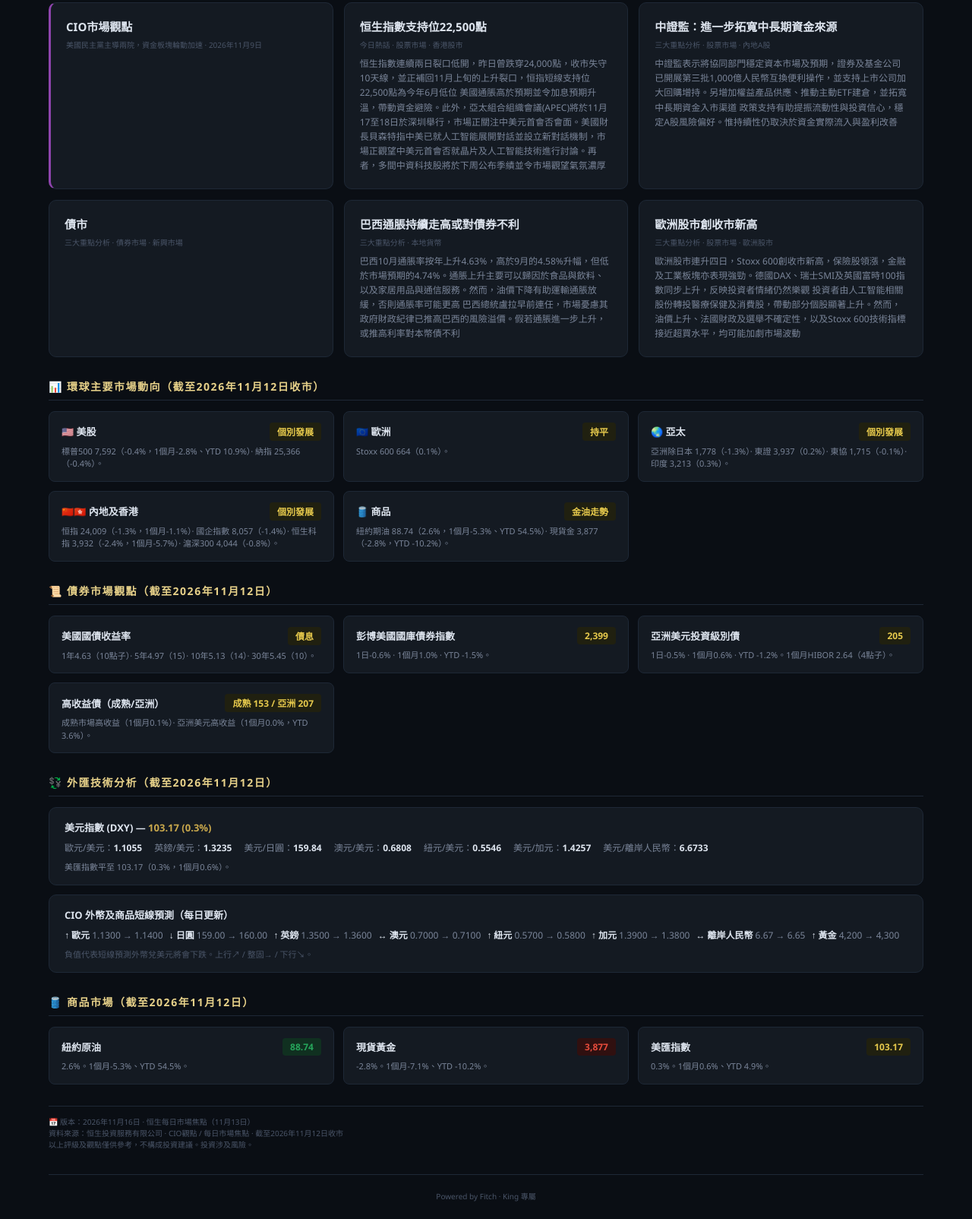
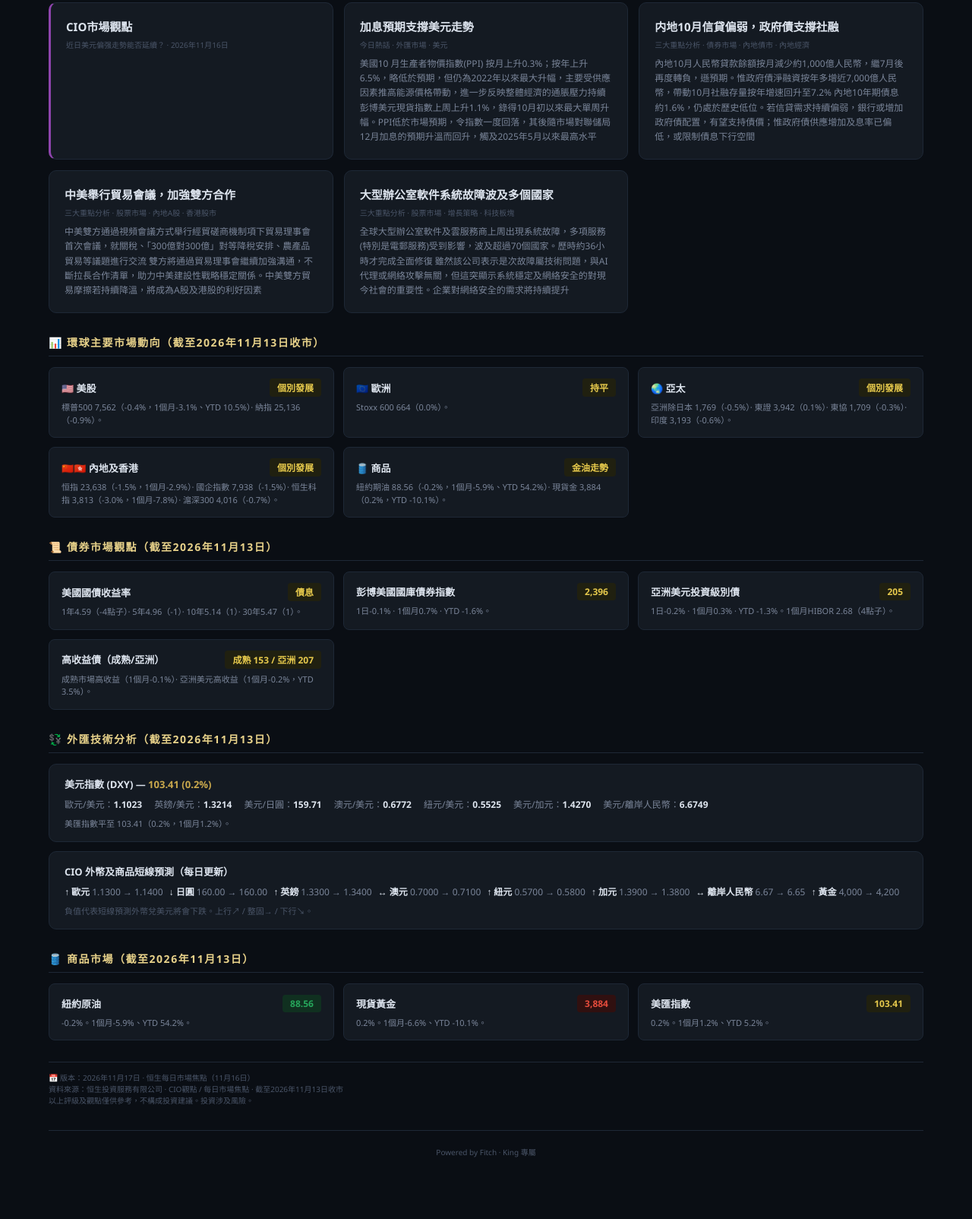
Before and after one commit to sylarlaw1996-star/hangseng-kb, a plain HTML site: page market-briefing/houseview.html in a window 1280 px wide. Shown: the part 344-1948 px from the top of the page at 76% size. After the commit the page ends 1911 px from the top, so only its background shows below. Drawn offline with Linux system fonts and the light colour scheme.

Commit message:
houseview daily update 2026-11-17

```diff
--- a/market-briefing/houseview.html
+++ b/market-briefing/houseview.html
@@ -60,7 +60,7 @@ body { font-family:'Segoe UI','Microsoft JhengHei',sans-serif; background:var(--
 <div class="top-bar">
   <h1>🏛️ 恒生 House View</h1>
   <div>
-    <span style="font-size:11px;color:var(--muted)">🕐 <span id="updateTime"></span> · 2026年11月16日更新</span>
+    <span style="font-size:11px;color:var(--muted)">🕐 <span id="updateTime"></span> · 2026年11月17日更新</span>
     <a href="https://www.hangseng.com/zh-hk/personal/investment/investment-insights/" target="_blank" style="font-size:11px;color:var(--blue);text-decoration:none;margin-left:16px">原文官網 →</a>
   </div>
   <nav>
@@ -75,11 +75,11 @@ body { font-family:'Segoe UI','Microsoft JhengHei',sans-serif; background:var(--
 
   <!-- Daily Market Focus -->
   <div class="section">
-    <div class="section-title">📡 每日市場焦點 · 11月13日</div>
+    <div class="section-title">📡 每日市場焦點 · 11月16日</div>
     <div class="headlines">
-      <div class="headline-item"><span class="dot" style="background:var(--gold)"></span>美國大型晶片股風波發酵，總裁辭任，加上油價反彈，美股三大指數均跌0.4%。美國10年期國債債息升14個基點至5.13厘</div>
-      <div class="headline-item"><span class="dot" style="background:var(--green)"></span>美匯指數微升0.3% 至103.17，美國總統特朗普指無需與伊朗達成協議，紐約期油升2.6%至每桶88.74美元。現貨金價跌2.8%至每盎司3,877.07美元</div>
-      <div class="headline-item"><span class="dot" style="background:var(--blue)"></span>亞太股市普遍受壓，韓股及台股分別跌0.6%及2.6%。A股及港股雙雙下挫，滬深300指數跌0.8% ，港股試穿24,000點，收跌1.3%。傳美國擬限制中國企業遠端存取AI晶片，重磅科技股及AI大模型股下挫，拖累科指下跌2.4%</div>
+      <div class="headline-item"><span class="dot" style="background:var(--gold)"></span>美國晶片龍頭人事變動引發市場對AI 供應鏈前景的疑慮，科技股尤其半導體板塊受壓，標指和納指分別跌0.4%和0.9%。美國PPI創4年來最大升幅，美國10年期債息升0.8個基點至5.14厘</div>
+      <div class="headline-item"><span class="dot" style="background:var(--green)"></span>美匯指數微升0.23% 至103.4，市場觀望美伊局勢進展，布蘭特期油持平，收報每桶95.84美元。現貨金價升0.2%至每盎司3,884美元</div>
+      <div class="headline-item"><span class="dot" style="background:var(--blue)"></span>歐洲Stoxx 600指數持平；亞太股市表現分化，韓股和日經分別跌0.98%及升0.5%。港股連跌三日，恒指收跌1.55%報23,638點，科技、半導體及汽車股等沽壓沉重。A股同步走弱，滬深300跌0.7%，AI硬件股跌幅較大</div>
     </div>
   </div>
 
@@ -89,130 +89,125 @@ body { font-family:'Segoe UI','Microsoft JhengHei',sans-serif; background:var(--
     <div class="cio-featured">
       <div class="cio-card featured">
         <h3>CIO市場觀點</h3>
-        <div class="authors">美國民主黨主導兩院，資金板塊輪動加速 · 2026年11月9日</div>
+        <div class="authors">近日美元偏强走勢能否延續？ · 2026年11月16日</div>
         <div class="desc"></div>
       </div>
       <div class="cio-card">
-        <h3>恒生指數支持位22,500點</h3>
-        <div class="authors">今日熱話 · 股票市場 · 香港股市</div>
-        <div class="desc">恒生指數連續兩日裂口低開，昨日曾跌穿24,000點，收市失守10天線，並正補回11月上旬的上升裂口，恒指短線支持位22,500點為今年6月低位 美國通脹高於預期並令加息預期升溫，帶動資金避險。此外，亞太組合組織會議(APEC)將於11月17至18日於深圳舉行，市場正關注中美元首會否會面。美國財長貝森特指中美已就人工智能展開對話並設立新對話機制，市場正觀望中美元首會否就晶片及人工智能技術進行討論。再者，多間中資科技股將於下周公布季績並令市場觀望氣氛濃厚</div>
+        <h3>加息預期支撐美元走勢</h3>
+        <div class="authors">今日熱話 · 外匯市場 · 美元</div>
+        <div class="desc">美國10 月生產者物價指數(PPI) 按月上升0.3%；按年上升6.5%，略低於預期，但仍為2022年以來最大升幅，主要受供應因素推高能源價格帶動，進一步反映整體經濟的通脹壓力持續 彭博美元現貨指數上周上升1.1%，錄得10月初以來最大單周升幅。PPI低於市場預期，令指數一度回落，其後隨市場對聯儲局12月加息的預期升溫而回升，觸及2025年5月以來最高水平</div>
       </div>
       <div class="cio-card">
-        <h3>中證監：進一步拓寬中長期資金來源</h3>
-        <div class="authors">三大重點分析 · 股票市場 · 內地A股</div>
-        <div class="desc">中證監表示將協同部門穩定資本市場及預期，證券及基金公司已開展第三批1,000億人民幣互換便利操作，並支持上市公司加大回購增持。另增加權益產品供應、推動主動ETF建倉，並拓寬中長期資金入市渠道 政策支持有助提振流動性與投資信心，穩定A股風險偏好。惟持續性仍取決於資金實際流入與盈利改善</div>
+        <h3>内地10月信貸偏弱，政府債支撐社融</h3>
+        <div class="authors">三大重點分析 · 債券市場 · 內地債市 · 內地經濟</div>
+        <div class="desc">內地10月人民幣貸款餘額按月減少約1,000億人民幣，繼7月後再度轉負，遜預期。惟政府債淨融資按年多增近7,000億人民幣，帶動10月社融存量按年增速回升至7.2% 內地10年期債息約1.6%，仍處於歷史低位。若信貸需求持續偏弱，銀行或增加政府債配置，有望支持債價；惟政府債供應增加及息率已偏低，或限制債息下行空間</div>
       </div>
       <div class="cio-card">
-        <h3>債市</h3>
-        <div class="authors">三大重點分析 · 債券市場 · 新興市場</div>
-        <div class="desc"></div>
+        <h3>中美舉行貿易會議，加強雙方合作</h3>
+        <div class="authors">三大重點分析 · 股票市場 · 內地A股 · 香港股市</div>
+        <div class="desc">中美雙方通過視頻會議方式舉行經貿磋商機制項下貿易理事會首次會議，就關稅、「300億對300億」對等降稅安排、農產品貿易等議題進行交流 雙方將通過貿易理事會繼續加強溝通，不斷拉長合作清單，助力中美建設性戰略穩定關係。中美雙方貿易摩擦若持續降溫，將成為A股及港股的利好因素</div>
       </div>
       <div class="cio-card">
-        <h3>巴西通脹持續走高或對債券不利</h3>
-        <div class="authors">三大重點分析 · 本地貨幣</div>
-        <div class="desc">巴西10月通脹率按年上升4.63%，高於9月的4.58%升幅，但低於市場預期的4.74%。通脹上升主要可以歸因於食品與飲料、以及家居用品與通信服務。然而，油價下降有助運輸通脹放緩，否則通脹率可能更高 巴西總統盧拉早前連任，市場憂慮其政府財政紀律已推高巴西的風險溢價。假若通脹進一步上升，或推高利率對本幣債不利</div>
-      </div>
-      <div class="cio-card">
-        <h3>歐洲股市創收市新高</h3>
-        <div class="authors">三大重點分析 · 股票市場 · 歐洲股市</div>
-        <div class="desc">歐洲股市連升四日，Stoxx 600創收市新高，保險股領漲，金融及工業板塊亦表現強勁。德國DAX、瑞士SMI及英國富時100指數同步上升，反映投資者情緒仍然樂觀 投資者由人工智能相關股份轉投醫療保健及消費股，帶動部分個股顯著上升。然而，油價上升、法國財政及選舉不確定性，以及Stoxx 600技術指標接近超買水平，均可能加劇市場波動</div>
+        <h3>大型辦公室軟件系統故障波及多個國家</h3>
+        <div class="authors">三大重點分析 · 股票市場 · 增長策略 · 科技板塊</div>
+        <div class="desc">全球大型辦公室軟件及雲服務商上周出現系統故障，多項服務(特別是電郵服務)受到影響，波及超過70個國家。歷時約36小時才完成全面修復 雖然該公司表示是次故障屬技術問題，與AI代理或網絡攻擊無關，但這突顯示系統穩定及網絡安全的對現今社會的重要性。企業對網絡安全的需求將持續提升</div>
       </div>
     </div>
   </div>
 
   <!-- Equity Market Views -->
   <div class="section">
-    <div class="section-title">📊 環球主要市場動向（截至2026年11月12日收市）</div>
+    <div class="section-title">📊 環球主要市場動向（截至2026年11月13日收市）</div>
     <div class="rating-grid">
       <div class="rating-card">
         <div class="rc-header">
           <span class="rc-name">🇺🇸 美股</span>
           <span class="rc-rating rc-neutral">個別發展</span>
         </div>
-        <div class="rc-comment">標普500 7,592（-0.4%，1個月-2.8%、YTD 10.9%）· 納指 25,366（-0.4%）。</div>
+        <div class="rc-comment">標普500 7,562（-0.4%，1個月-3.1%、YTD 10.5%）· 納指 25,136（-0.9%）。</div>
       </div>
       <div class="rating-card">
         <div class="rc-header">
           <span class="rc-name">🇪🇺 歐洲</span>
           <span class="rc-rating rc-neutral">持平</span>
         </div>
-        <div class="rc-comment">Stoxx 600 664（0.1%）。</div>
+        <div class="rc-comment">Stoxx 600 664（0.0%）。</div>
       </div>
       <div class="rating-card">
         <div class="rc-header">
           <span class="rc-name">🌏 亞太</span>
           <span class="rc-rating rc-neutral">個別發展</span>
         </div>
-        <div class="rc-comment">亞洲除日本 1,778（-1.3%）· 東證 3,937（0.2%）· 東協 1,715（-0.1%）· 印度 3,213（0.3%）。</div>
+        <div class="rc-comment">亞洲除日本 1,769（-0.5%）· 東證 3,942（0.1%）· 東協 1,709（-0.3%）· 印度 3,193（-0.6%）。</div>
       </div>
       <div class="rating-card">
         <div class="rc-header">
           <span class="rc-name">🇨🇳🇭🇰 內地及香港</span>
           <span class="rc-rating rc-neutral">個別發展</span>
         </div>
-        <div class="rc-comment">恒指 24,009（-1.3%，1個月-1.1%）· 國企指數 8,057（-1.4%）· 恒生科指 3,932（-2.4%，1個月-5.7%）· 滬深300 4,044（-0.8%）。</div>
+        <div class="rc-comment">恒指 23,638（-1.5%，1個月-2.9%）· 國企指數 7,938（-1.5%）· 恒生科指 3,813（-3.0%，1個月-7.8%）· 滬深300 4,016（-0.7%）。</div>
       </div>
       <div class="rating-card">
         <div class="rc-header">
           <span class="rc-name">🛢️ 商品</span>
           <span class="rc-rating rc-neutral">金油走勢</span>
         </div>
-        <div class="rc-comment">紐約期油 88.74（2.6%，1個月-5.3%、YTD 54.5%）· 現貨金 3,877（-2.8%，YTD -10.2%）。</div>
+        <div class="rc-comment">紐約期油 88.56（-0.2%，1個月-5.9%、YTD 54.2%）· 現貨金 3,884（0.2%，YTD -10.1%）。</div>
       </div>
     </div>
   </div>
 
   <!-- Bond Market Views -->
   <div class="section">
-    <div class="section-title">📜 債券市場觀點（截至2026年11月12日）</div>
+    <div class="section-title">📜 債券市場觀點（截至2026年11月13日）</div>
     <div class="rating-grid">
       <div class="rating-card">
         <div class="rc-header"><span class="rc-name">美國國債收益率</span><span class="rc-rating rc-neutral">債息</span></div>
-        <div class="rc-comment">1年4.63（10點子）· 5年4.97（15）· 10年5.13（14）· 30年5.45（10）。</div>
+        <div class="rc-comment">1年4.59（-4點子）· 5年4.96（-1）· 10年5.14（1）· 30年5.47（1）。</div>
       </div>
       <div class="rating-card">
-        <div class="rc-header"><span class="rc-name">彭博美國國庫債券指數</span><span class="rc-rating rc-neutral">2,399</span></div>
-        <div class="rc-comment">1日-0.6% · 1個月1.0% · YTD -1.5%。</div>
+        <div class="rc-header"><span class="rc-name">彭博美國國庫債券指數</span><span class="rc-rating rc-neutral">2,396</span></div>
+        <div class="rc-comment">1日-0.1% · 1個月0.7% · YTD -1.6%。</div>
       </div>
       <div class="rating-card">
         <div class="rc-header"><span class="rc-name">亞洲美元投資級別債</span><span class="rc-rating rc-neutral">205</span></div>
-        <div class="rc-comment">1日-0.5% · 1個月0.6% · YTD -1.2%。1個月HIBOR 2.64（4點子）。</div>
+        <div class="rc-comment">1日-0.2% · 1個月0.3% · YTD -1.3%。1個月HIBOR 2.68（4點子）。</div>
       </div>
       <div class="rating-card">
         <div class="rc-header"><span class="rc-name">高收益債（成熟/亞洲）</span><span class="rc-rating rc-neutral">成熟 153 / 亞洲 207</span></div>
-        <div class="rc-comment">成熟市場高收益（1個月0.1%）· 亞洲美元高收益（1個月0.0%，YTD 3.6%）。</div>
+        <div class="rc-comment">成熟市場高收益（1個月-0.1%）· 亞洲美元高收益（1個月-0.2%，YTD 3.5%）。</div>
       </div>
     </div>
   </div>
 
   <!-- FX Technicals -->
   <div class="section">
-    <div class="section-title">💱 外匯技術分析（截至2026年11月12日）</div>
+    <div class="section-title">💱 外匯技術分析（截至2026年11月13日）</div>
     <div class="fx-box">
-      <h3>美元指數 (DXY) — <span style="color:var(--gold)">103.17 (0.3%)</span></h3>
+      <h3>美元指數 (DXY) — <span style="color:var(--gold)">103.41 (0.2%)</span></h3>
       <div class="fx-row">
-        <div class="fx-item">歐元/美元：<strong>1.1055</strong></div>
-        <div class="fx-item">英鎊/美元：<strong>1.3235</strong></div>
-        <div class="fx-item">美元/日圓：<strong>159.84</strong></div>
-        <div class="fx-item">澳元/美元：<strong>0.6808</strong></div>
-        <div class="fx-item">紐元/美元：<strong>0.5546</strong></div>
-        <div class="fx-item">美元/加元：<strong>1.4257</strong></div>
-        <div class="fx-item">美元/離岸人民幣：<strong>6.6733</strong></div>
+        <div class="fx-item">歐元/美元：<strong>1.1023</strong></div>
+        <div class="fx-item">英鎊/美元：<strong>1.3214</strong></div>
+        <div class="fx-item">美元/日圓：<strong>159.71</strong></div>
+        <div class="fx-item">澳元/美元：<strong>0.6772</strong></div>
+        <div class="fx-item">紐元/美元：<strong>0.5525</strong></div>
+        <div class="fx-item">美元/加元：<strong>1.4270</strong></div>
+        <div class="fx-item">美元/離岸人民幣：<strong>6.6749</strong></div>
       </div>
-      <div style="font-size:11px;color:var(--text2);margin-top:8px">美匯指數平至 103.17（0.3%，1個月0.6%）。</div>
+      <div style="font-size:11px;color:var(--text2);margin-top:8px">美匯指數平至 103.41（0.2%，1個月1.2%）。</div>
     </div>
 
     <div class="fx-box">
       <h3>CIO 外幣及商品短線預測（每日更新）</h3>
       <div class="fx-row" style="gap:8px;">
         <div class="fx-item"><strong>↑ 歐元</strong> 1.1300 → 1.1400</div>
-        <div class="fx-item"><strong>↓ 日圓</strong> 159.00 → 160.00</div>
-        <div class="fx-item"><strong>↑ 英鎊</strong> 1.3500 → 1.3600</div>
+        <div class="fx-item"><strong>↓ 日圓</strong> 160.00 → 160.00</div>
+        <div class="fx-item"><strong>↑ 英鎊</strong> 1.3300 → 1.3400</div>
         <div class="fx-item"><strong>↔ 澳元</strong> 0.7000 → 0.7100</div>
         <div class="fx-item"><strong>↑ 紐元</strong> 0.5700 → 0.5800</div>
         <div class="fx-item"><strong>↑ 加元</strong> 1.3900 → 1.3800</div>
         <div class="fx-item"><strong>↔ 離岸人民幣</strong> 6.67 → 6.65</div>
-        <div class="fx-item"><strong>↑ 黃金</strong> 4,200 → 4,300</div>
+        <div class="fx-item"><strong>↑ 黃金</strong> 4,000 → 4,200</div>
       </div>
       <div style="font-size:11px;color:var(--muted);margin-top:8px">負值代表短線預測外幣兌美元將會下跌。上行↗ / 整固→ / 下行↘。</div>
     </div>
@@ -220,26 +215,26 @@ body { font-family:'Segoe UI','Microsoft JhengHei',sans-serif; background:var(--
 
   <!-- Commodities -->
   <div class="section">
-    <div class="section-title">🛢️ 商品市場（截至2026年11月12日）</div>
+    <div class="section-title">🛢️ 商品市場（截至2026年11月13日）</div>
     <div class="rating-grid" style="grid-template-columns:repeat(auto-fit,minmax(200px,1fr))">
       <div class="rating-card">
-        <div class="rc-header"><span class="rc-name">紐約原油</span><span class="rc-rating rc-positive">88.74</span></div>
-        <div class="rc-comment">2.6%。1個月-5.3%、YTD 54.5%。</div>
+        <div class="rc-header"><span class="rc-name">紐約原油</span><span class="rc-rating rc-positive">88.56</span></div>
+        <div class="rc-comment">-0.2%。1個月-5.9%、YTD 54.2%。</div>
       </div>
       <div class="rating-card">
-        <div class="rc-header"><span class="rc-name">現貨黃金</span><span class="rc-rating rc-cautious">3,877</span></div>
-        <div class="rc-comment">-2.8%。1個月-7.1%、YTD -10.2%。</div>
+        <div class="rc-header"><span class="rc-name">現貨黃金</span><span class="rc-rating rc-cautious">3,884</span></div>
+        <div class="rc-comment">0.2%。1個月-6.6%、YTD -10.1%。</div>
       </div>
       <div class="rating-card">
-        <div class="rc-header"><span class="rc-name">美匯指數</span><span class="rc-rating rc-neutral">103.17</span></div>
-        <div class="rc-comment">0.3%。1個月0.6%、YTD 4.9%。</div>
+        <div class="rc-header"><span class="rc-name">美匯指數</span><span class="rc-rating rc-neutral">103.41</span></div>
+        <div class="rc-comment">0.2%。1個月1.2%、YTD 5.2%。</div>
       </div>
     </div>
   </div>
 
   <div class="source-note">
-    📅 版本：2026年11月16日 · 恒生每日市場焦點（11月13日）
-    <br>資料來源：恒生投資服務有限公司 · CIO觀點 / 每日市場焦點 · 截至2026年11月12日收市
+    📅 版本：2026年11月17日 · 恒生每日市場焦點（11月16日）
+    <br>資料來源：恒生投資服務有限公司 · CIO觀點 / 每日市場焦點 · 截至2026年11月13日收市
     <br>以上評級及觀點僅供參考，不構成投資建議。投資涉及風險。
   </div>
 
```
